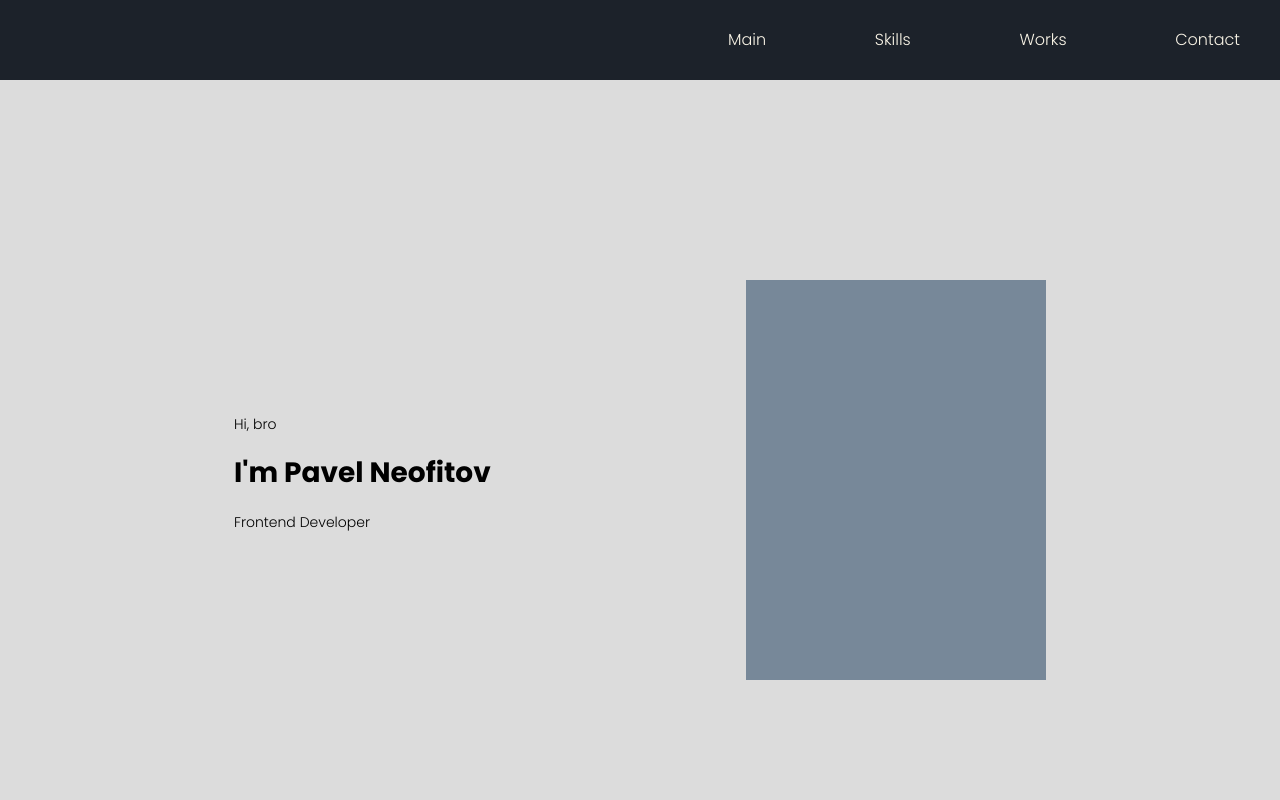
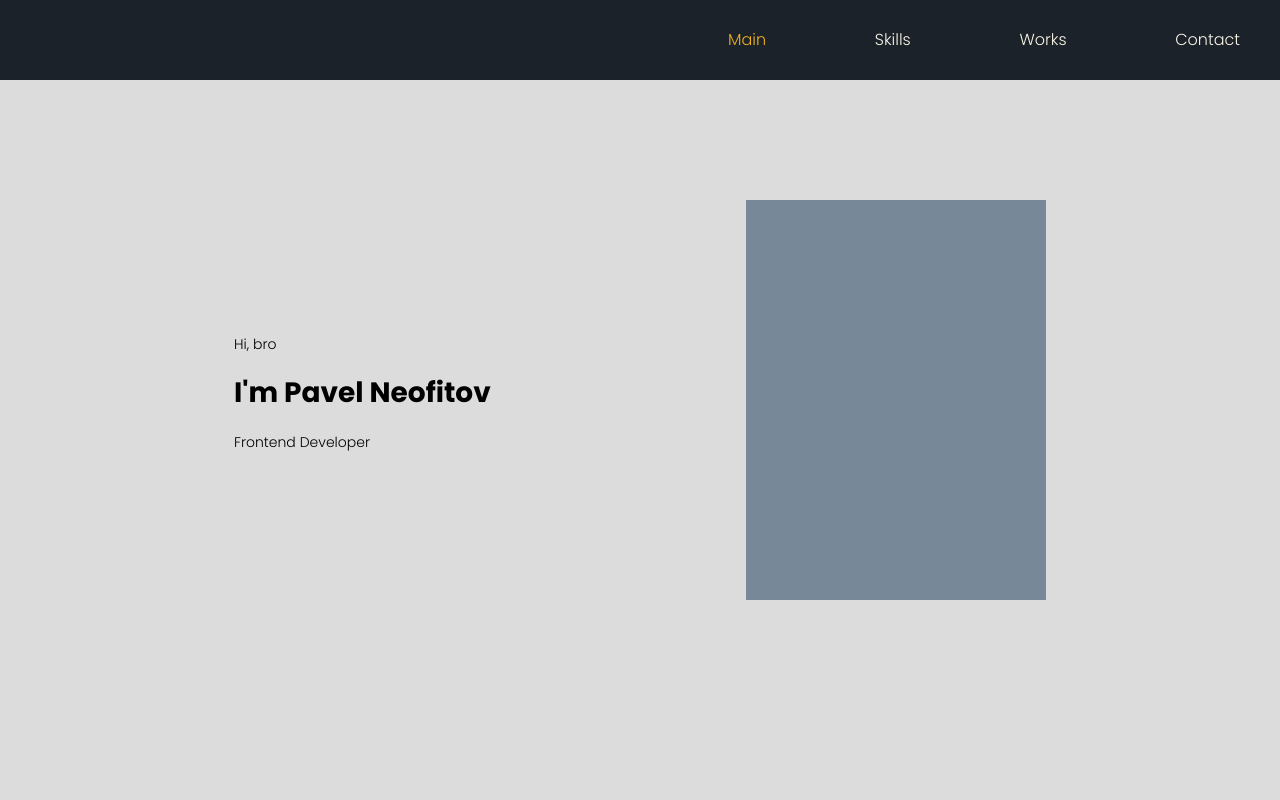
Before and after one commit to PavelNeof/portfolio, a React (Create React App) app: page / in a window 1280 px wide. Shown: the top 800 px of the page. Built offline with nearby package versions, Linux system fonts and the light colour scheme.

Commit message:
portfolio react-reveal

```diff
--- a/package.json
+++ b/package.json
@@ -13,6 +13,7 @@
     "react-dom": "^18.2.0",
     "react-reveal": "^1.2.2",
     "react-scripts": "5.0.1",
+    "react-scroll": "^1.8.8",
     "react-typing-effect": "^2.0.5",
     "web-vitals": "^2.1.0"
   },
--- a/src/App.css
+++ b/src/App.css
@@ -8,6 +8,7 @@
     -webkit-font-smoothing: antialiased;
     background-color: #dcdcdc;
     /*background: url(https://html5book.ru/wp-content/uploads/2015/07/background39.png)*/
+
 }
 
 .title {
--- a/src/Contacts/Contacts.js
+++ b/src/Contacts/Contacts.js
@@ -7,7 +7,7 @@ import Fade from 'react-reveal/Fade';
 
 function Contacts() {
     return (
-        <div className={s.contacts}>
+        <div className={s.contacts} id={'contacts'}>
             <Fade bottom>
             <form className={s.container}>
                 <h3 className={"title"}>Contacts</h3>
--- a/src/Header/Header.module.css
+++ b/src/Header/Header.module.css
@@ -1,10 +1,13 @@
 .header {
     height: 80px;
     background-color: #1c222a;
-
     /*background: linear-gradient(to bottom right, #4b4b4b, #606060);*/
-
     display: flex;
     justify-content: flex-end;
     align-items: center;
+    position: fixed;
+    top:0;
+    z-index: 999;
+    width: 100%;
+
 }
--- a/src/Main/Main.js
+++ b/src/Main/Main.js
@@ -5,7 +5,7 @@ import Zoom from 'react-reveal/Zoom';
 
 function Main() {
     return (
-        <div className={s.mainBlock}>
+        <div id={'main'} className={s.mainBlock}>
             <div className={sContainer.container}>
                 <Zoom>
                 <div className={s.text}>
--- a/src/Nav/Nav.js
+++ b/src/Nav/Nav.js
@@ -1,13 +1,22 @@
 import React from "react";
 import s from './Nav.module.css';
+import {Link, animateScroll as scroll} from "react-scroll";
 
 function Nav() {
     return (
         <nav className={s.nav}>
-            <a className={s.linkUnderlineMenu} href={''}>Main</a>
-            <a className={s.linkUnderlineMenu} href={''}>Skills</a>
-            <a className={s.linkUnderlineMenu} href={''}>Works</a>
-            <a className={s.linkUnderlineMenu} href={''}>Contact</a>
+            {/*<a className={s.linkUnderlineMenu} href={'#main'}>Main</a>*/}
+            {/*<a className={s.linkUnderlineMenu} href={'#skills'}>Skills</a>*/}
+            <Link className={s.linkUnderlineMenu} activeClass={s.active} to={'main'} spy={true} smooth={true}
+                  offset={-70} duration={500}>Main</Link>
+            <Link className={s.linkUnderlineMenu} activeClass={s.active} to={'skills'} spy={true} smooth={true}
+                  offset={-70} duration={500}>Skills</Link>
+            <Link className={s.linkUnderlineMenu} activeClass={s.active} to={'works'} spy={true} smooth={true}
+                  offset={-70} duration={500}>Works</Link>
+            <Link className={s.linkUnderlineMenu} activeClass={s.active} to={'contacts'} spy={true} smooth={true}
+                  offset={-70} duration={500}>Contact</Link>
+            {/*<a className={s.linkUnderlineMenu} href={'#works'}>Works</a>*/}
+            {/*<a className={s.linkUnderlineMenu} href={'#contacts'}>Contact</a>*/}
 
         </nav>
     );
--- a/src/Nav/Nav.module.css
+++ b/src/Nav/Nav.module.css
@@ -5,6 +5,9 @@
     padding-right: 40px;
 }
 
+.nav .active{
+    color:#edb021;
+}
 
 .linkUnderlineMenu {
     color: #f9f4e6; /* Цвет обычной ссылки */
--- a/src/Skills/Skills.js
+++ b/src/Skills/Skills.js
@@ -17,7 +17,7 @@ import Fade from 'react-reveal/Fade';
 function Skills() {
 
     return (
-        <div className={s.block}>
+        <div id={'skills'} className={s.block}>
             <div className={`${s.container}`}>
                 <h2 className={"title"}>Skills</h2>
                 <div className={s.skills}>
--- a/src/Skills/Skills.module.css
+++ b/src/Skills/Skills.module.css
@@ -1,5 +1,6 @@
 .block{
     min-height: 100vh;
+
 }
 
 .container{
--- a/src/Works/Works.js
+++ b/src/Works/Works.js
@@ -29,9 +29,9 @@ function Works() {
 
     return (
 
-        <div className={s.block}>
+        <div id={'works'} className={s.block}>
             <div className={`${sContainer.container} ${s.container}`}>
-                <h2 className={"title"}>Works</h2>
+                <h2 className={'title'}>Works</h2>
                 <Zoom>
                     <div className={s.works}>
                       {/*  <div className={s.zoom}>*/}
```
Also changed, not shown: 1 other file (tests, documents, lock files or other folders).
